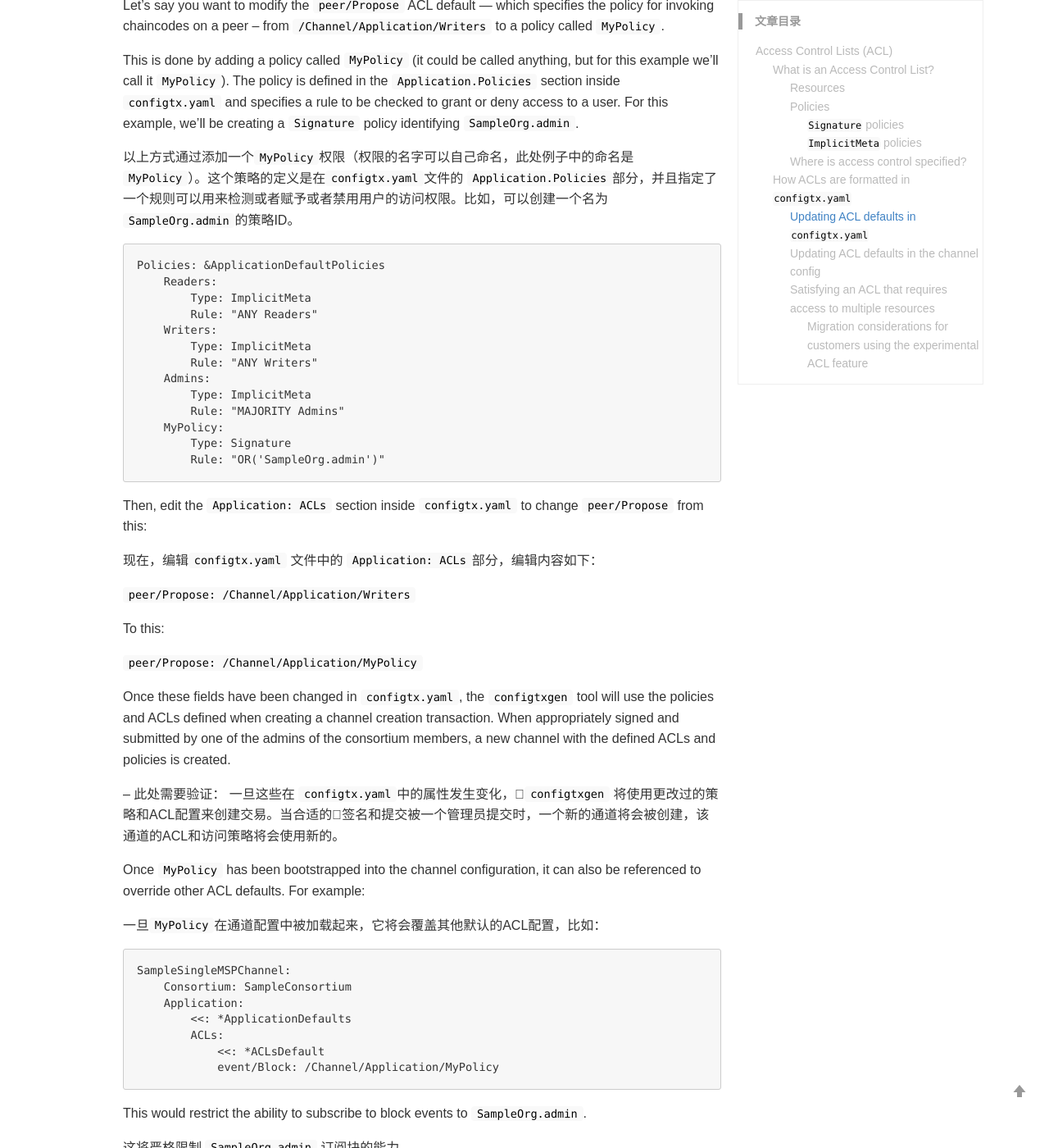
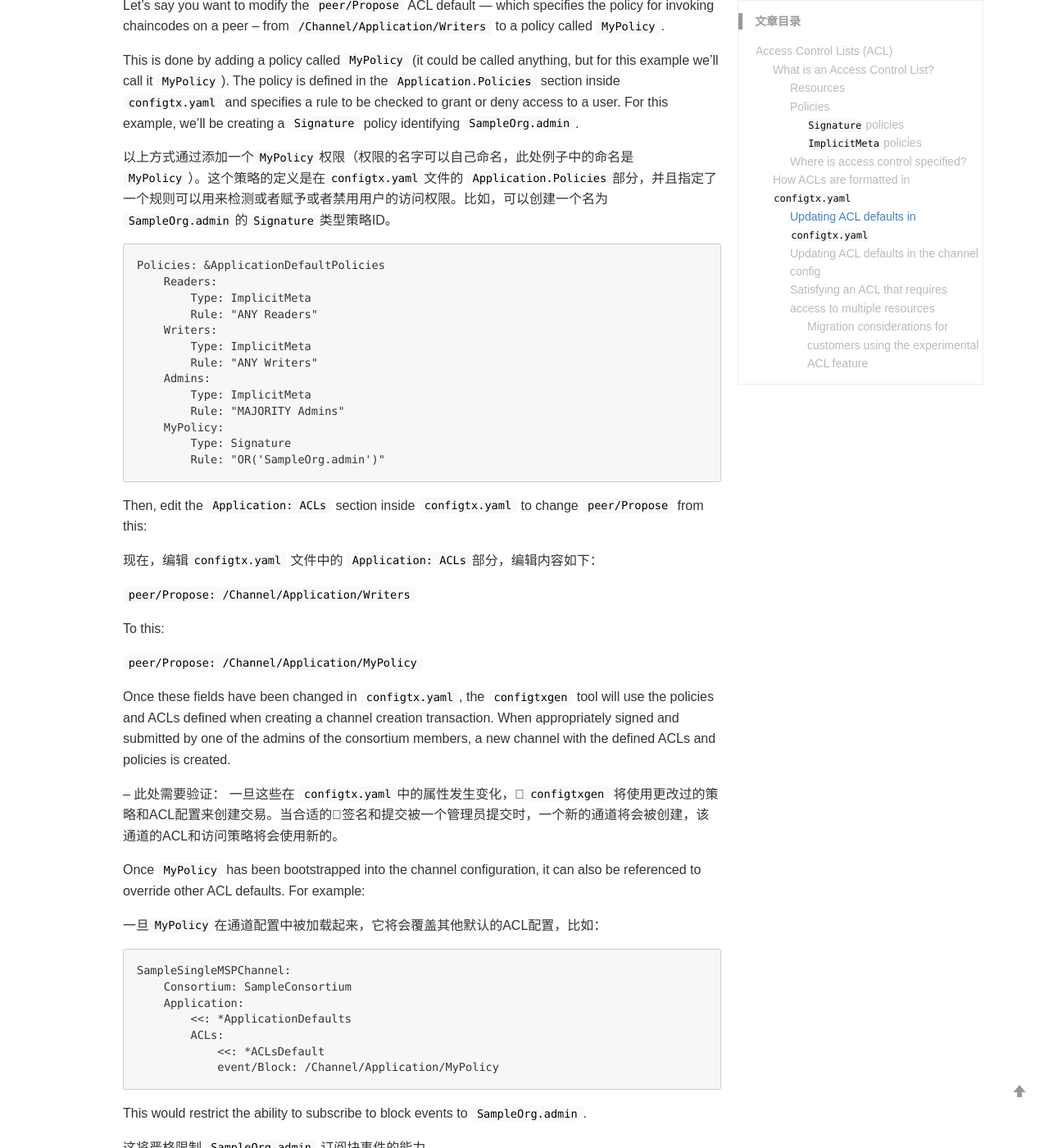
Before and after one commit to nox60/nox60.github.io, a Jekyll site: the page built from _posts/2019-8-18-Access-Control-Lists-(ACL).md, in a window 1280 px wide and 1400 px high, scrolled down 4324 px. Shown: the whole window at 82% size. Built offline with Jekyll 4.4.1, drawn with Linux system fonts in a browser that asks for light colours; our own code applies the rules of GitHub Pages for plain Markdown files; comment, search, counter and statistics services are not loaded.

Commit message:
Modified lines

````diff
--- a/_posts/2019-8-18-Access-Control-Lists-(ACL).md
+++ b/_posts/2019-8-18-Access-Control-Lists-(ACL).md
@@ -198,7 +198,7 @@
 checked to grant or deny access to a user. For this example, we'll be creating a
 `Signature` policy identifying `SampleOrg.admin`.
 
-以上方式通过添加一个`MyPolicy`权限（权限的名字可以自己命名，此处例子中的命名是 `MyPolicy`）。这个策略的定义是在`configtx.yaml`文件的  `Application.Policies`部分，并且指定了一个规则可以用来检测或者赋予或者禁用用户的访问权限。比如，可以创建一个名为 `SampleOrg.admin`的策略ID。
+以上方式通过添加一个`MyPolicy`权限（权限的名字可以自己命名，此处例子中的命名是 `MyPolicy`）。这个策略的定义是在`configtx.yaml`文件的  `Application.Policies`部分，并且指定了一个规则可以用来检测或者赋予或者禁用用户的访问权限。比如，可以创建一个名为 `SampleOrg.admin`的`Signature`类型策略ID。
 
 ```
 Policies: &ApplicationDefaultPolicies
@@ -255,7 +255,7 @@
 
 This would restrict the ability to subscribe to block events to `SampleOrg.admin`.
 
-这将严格限制 `SampleOrg.admin` 订阅块的能力
+这将严格限制 `SampleOrg.admin` 订阅块事件的能力
 
 If channels have already been created that want to use this ACL, they'll have
 to update their channel configurations one at a time using the following flow:
````
